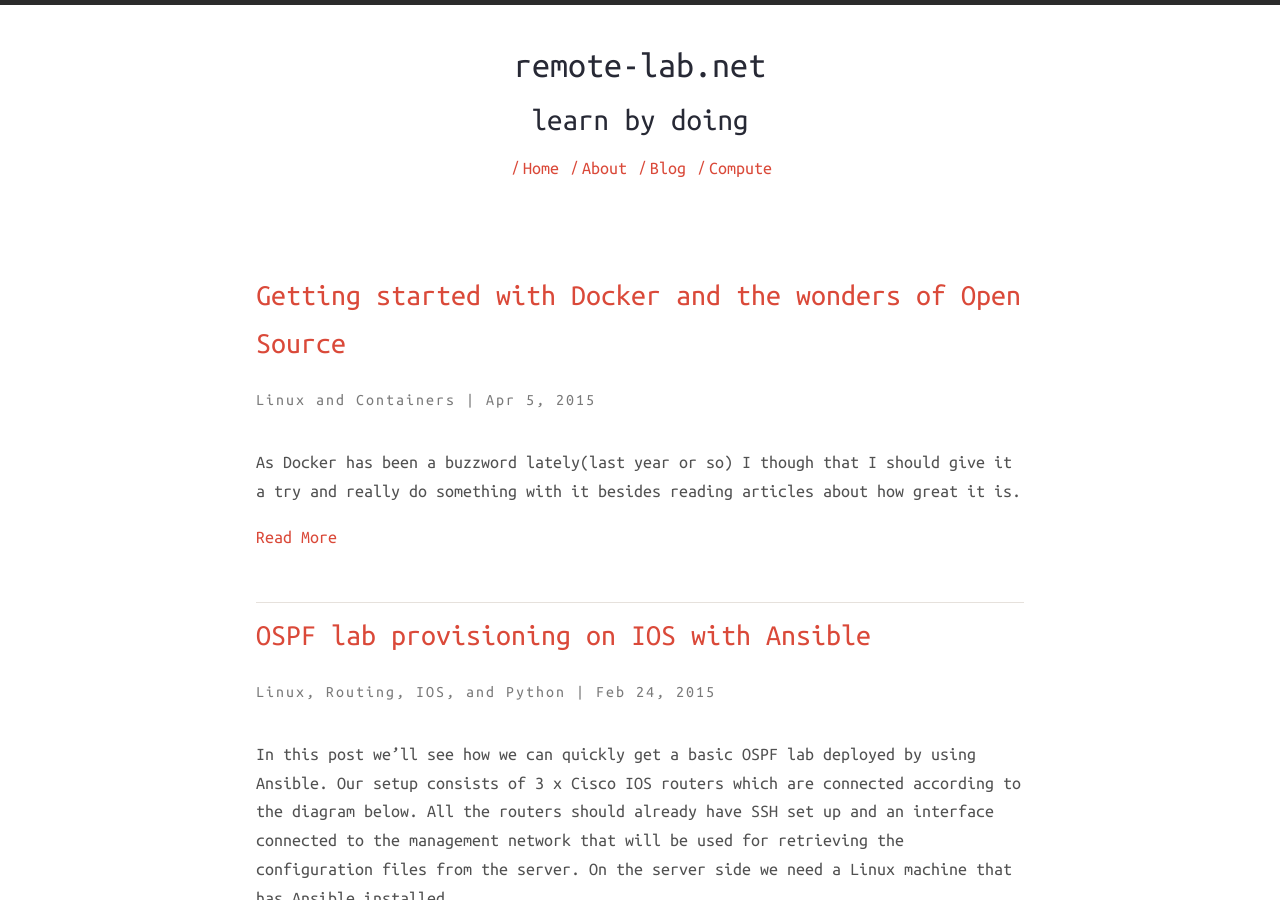
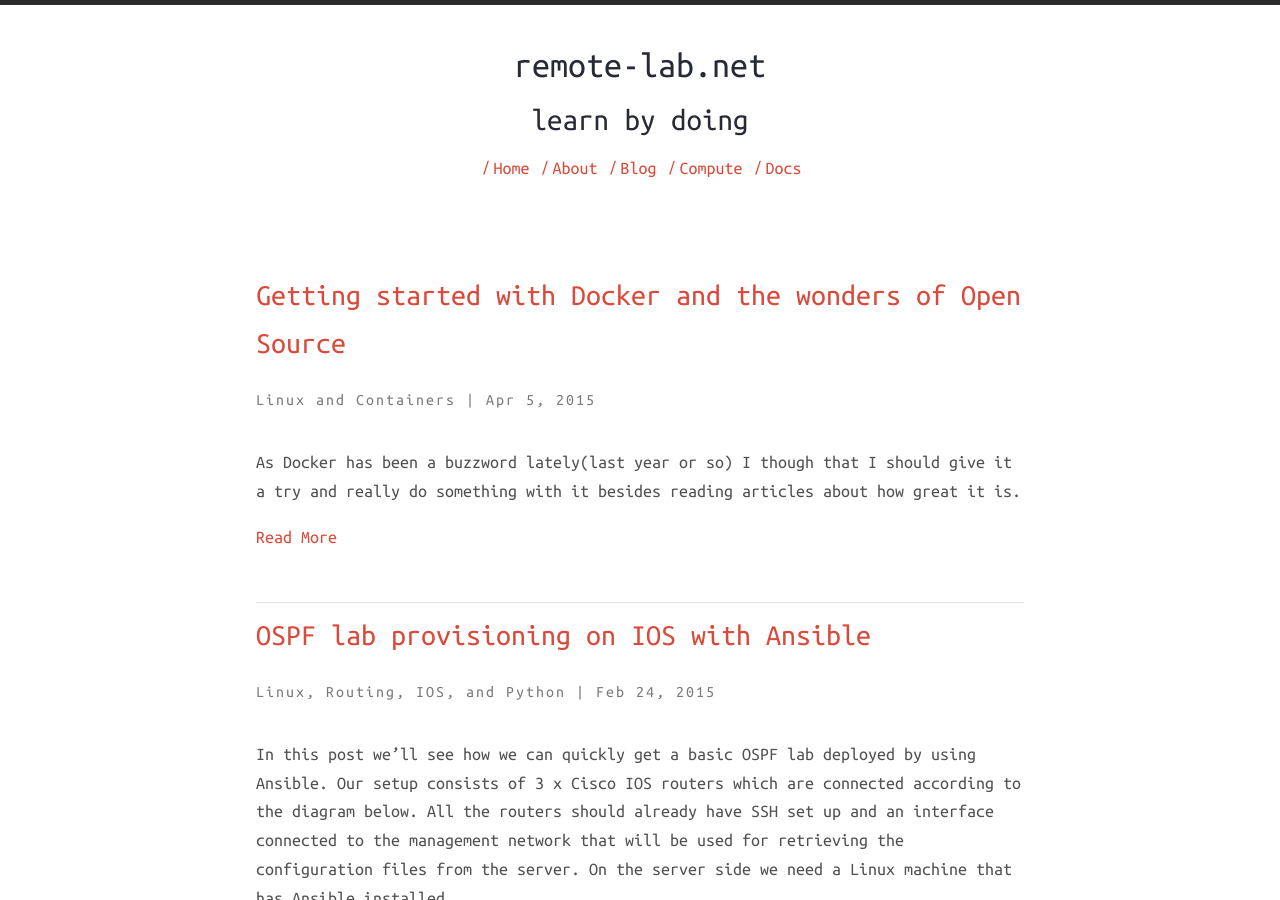
Before and after one commit to mcornea/mcornea.github.io, a Jekyll site: the page built from index.html, in a window 1280 px wide and 900 px high. Built offline with Jekyll 4.4.1, drawn with Linux system fonts in a browser that asks for light colours; nearby versions of some CDN libraries.

Commit message:
added Docs link

```diff
--- a/_includes/header-links.html
+++ b/_includes/header-links.html
@@ -11,4 +11,7 @@
 	<li>
 		<a href="{{ 'https://compute.remote-lab.net' }}" target="_blank">Compute</a><span>/</span>
 	</li>
+	<li>
+		<a href="{{ 'https://github.com/remoteur/sysadmin-docs' }}" target="_blank">Docs</a><span>/</span>
+	</li>
 </ul>
```
